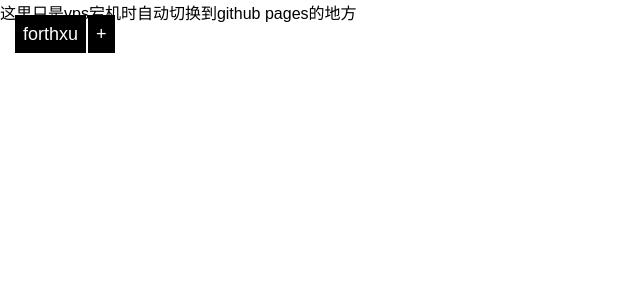
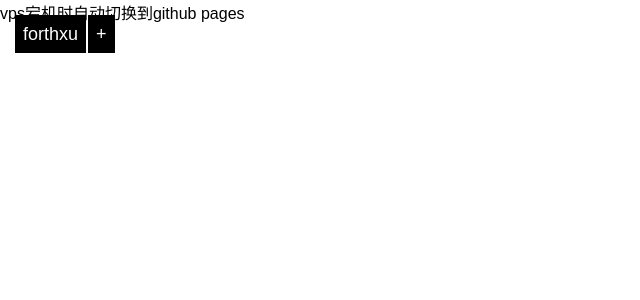
Before and after one commit to forthxu/forthxu.github.io, a Jekyll site: the page built from about.md, in a window 1280 px wide. Shown: the top 300 px of the page, without its empty margins (0-640 px from the left). Built offline with Jekyll 4.4.1, drawn with Linux system fonts in a browser that asks for light colours; Markdown is read by kramdown in place of the engine named in the settings; comment, search, counter and statistics services are not loaded.

Commit message:
update 还是编码问题

```diff
--- a/about.md
+++ b/about.md
@@ -1,9 +1,8 @@
 ---
 layout: default
-title: 云风skynet框架研究
-description: 云风skynet框架研究
+title: about
+description: about
 category: blog
 ---
 
-
-这里只是vps宕机时自动切换到github pages的地方
+vps宕机时自动切换到github pages
```
Also changed, not shown: skynet.md (line endings or trailing spaces).
